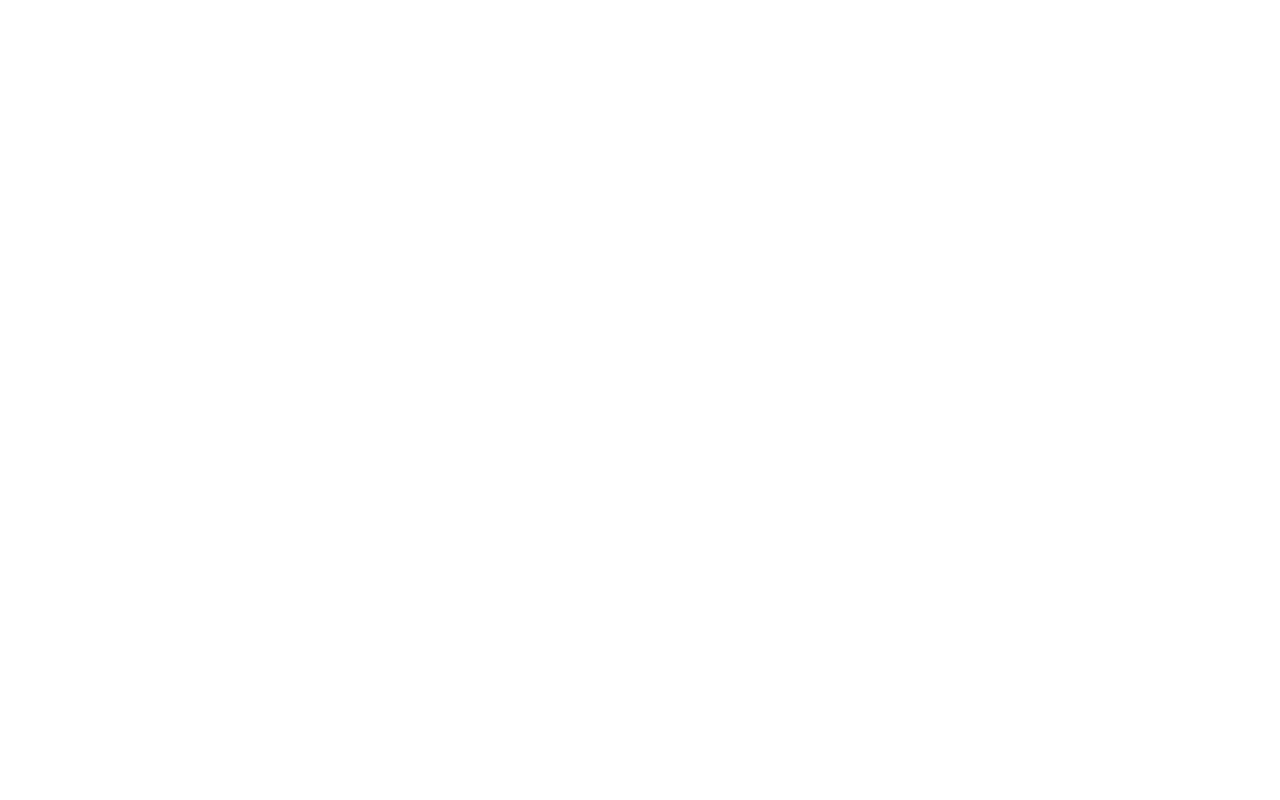
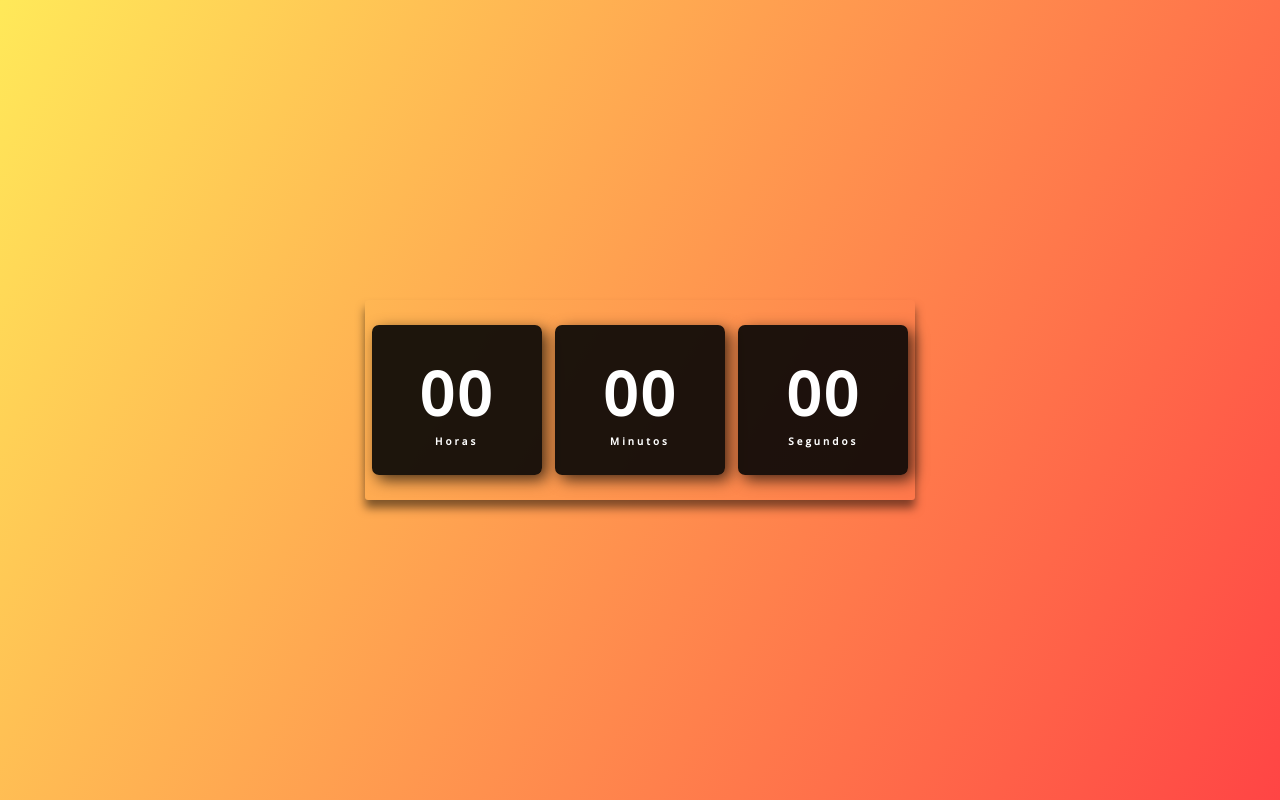
Before and after one commit to mueledson/Relogio, a plain HTML site: page index.html in a window 1280 px wide. Drawn offline with nearby package versions, Linux system fonts and the light colour scheme.

Commit message:
HTML e CSS prontos

```diff
--- a/assets/css/style.css
+++ b/assets/css/style.css
@@ -0,0 +1,49 @@
+@import url('https://fonts.googleapis.com/css2?family=Open+Sans:wght@300;400;500&display=swap');
+
+*{
+    margin: 0;
+    padding: 0;
+    font-family: 'Open Sans';
+}
+
+body {
+    height: 100vh;
+    background: linear-gradient(120deg, #FFE53BD8, #FF2525DA);
+    display: flex;
+    align-items: center;
+    justify-content: center;
+}
+
+.relogio{
+    display: flex;
+    align-items: center;
+    justify-content: space-around;
+    height: 200px;
+    width: 550px;
+    background: transparent;
+    border-radius: 3px;
+    box-shadow: 0 8px 10px rgba(0, 0, 0, .5);
+}
+
+.relogio div{
+    width: 170px;
+    height: 150px;
+    display: flex;
+    align-items: center;
+    justify-content: center;
+    flex-direction: column;
+    color: #FFF;
+    background-color: rgba(5, 5, 5, .9);
+    box-shadow: 5px 5px 15px rgba(0, 0, 0, .7);
+    border-radius: 7px;
+    letter-spacing: 3px;
+}
+
+.relogio span{
+    font-weight: bolder;
+    font-size: 60px;
+}
+
+.relogio span.tempo{
+    font-size: 10px;
+}
--- a/index.html
+++ b/index.html
@@ -7,6 +7,19 @@
     <title>Relogio Digital</title>
 </head>
 <body>
-
+    <div class="relogio">
+        <div>
+            <span id="horas">00</span>
+            <span class="tempo">Horas</span>
+        </div>
+        <div>
+            <span id="minutos">00</span>
+            <span class="tempo">Minutos</span>
+        </div>
+        <div>
+            <span id="segundos">00</span>
+            <span class="tempo">Segundos</span>
+        </div>
+    </div>
 </body>
 </html>
```
